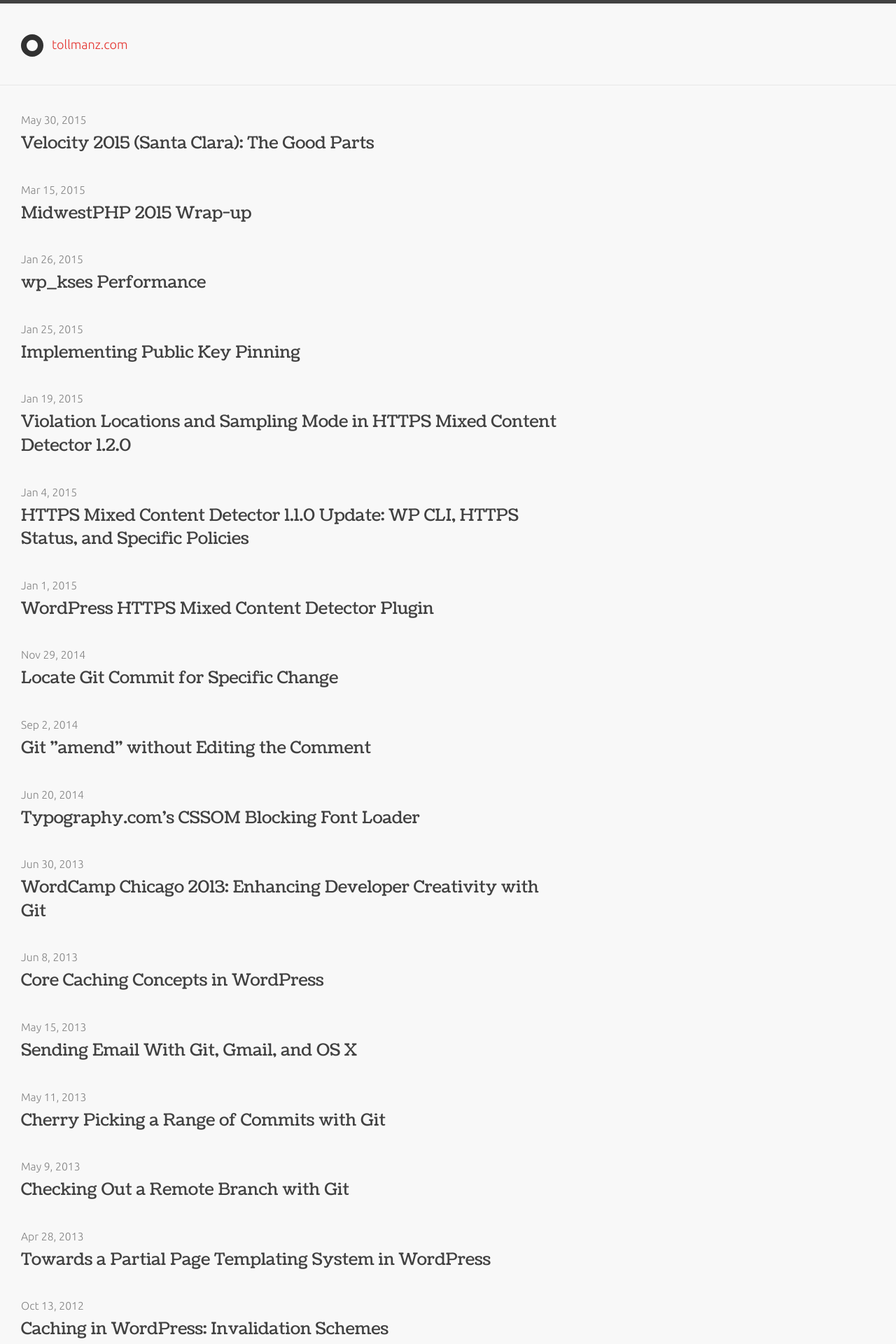
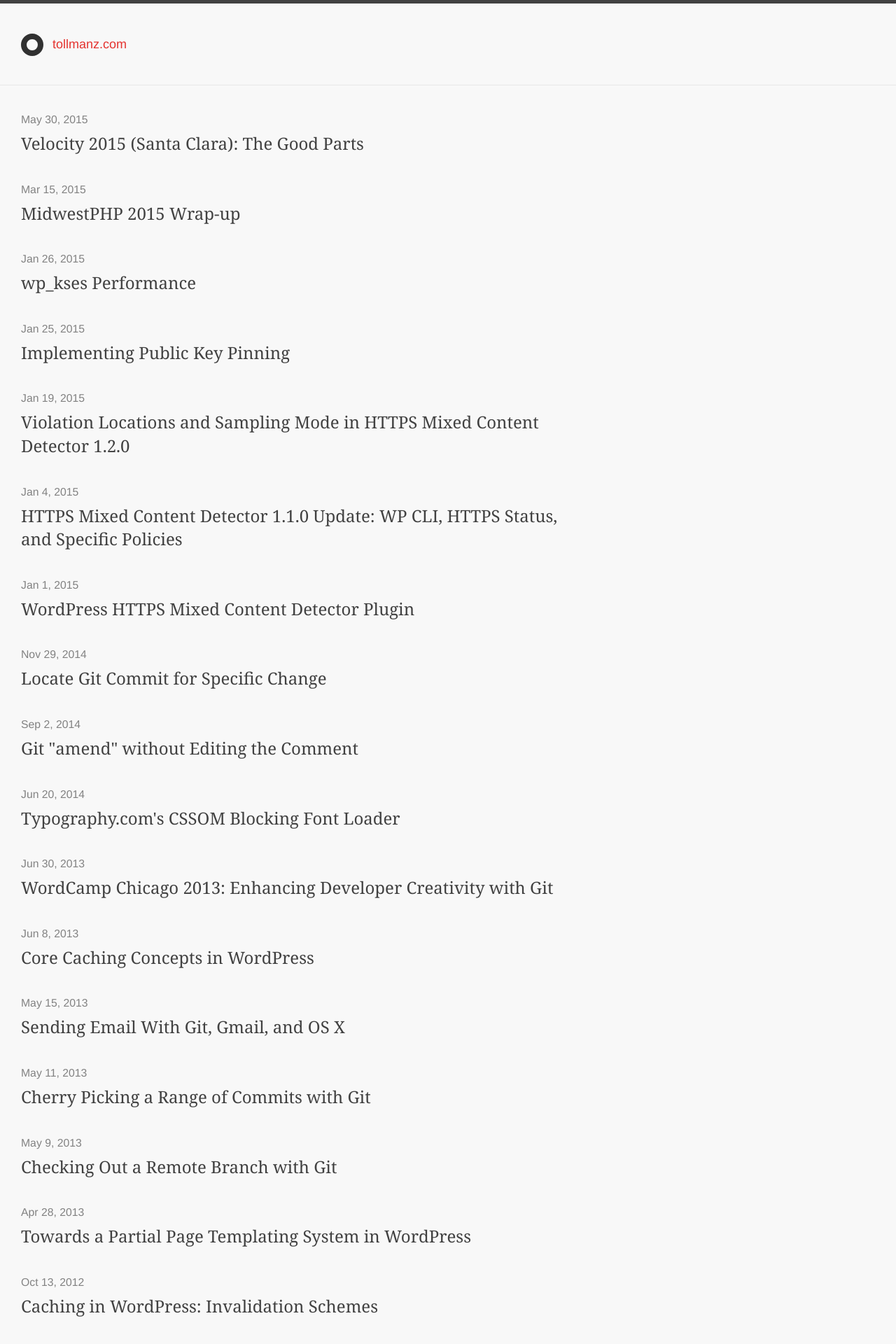
Before and after one commit to tollmanz/tollmanz.com-old, a Jekyll site: the page built from index.html, in a window 1280 px wide. Shown: the top 1920 px of the page at 70% size. Built offline with Jekyll 4.4.1, drawn with Linux system fonts in a browser that asks for light colours.

Commit message:
Test with no webfonts.

```diff
--- a/css/main.scss
+++ b/css/main.scss
@@ -31,7 +31,7 @@ $on-laptop:        800px;
 
 // Import partials from `sass_dir` (defaults to `_sass`)
 @import
-        "fonts",
+        //"fonts",
         "base",
         "layout",
         "syntax-highlighting"
```
